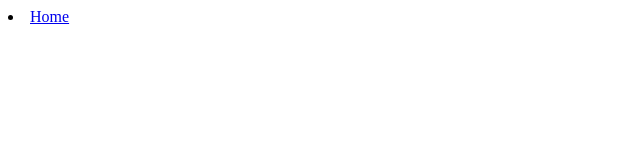
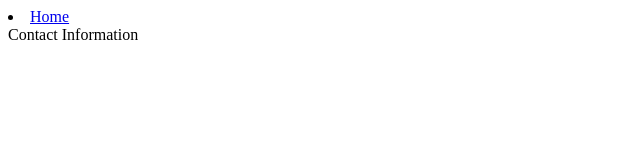
Before and after one commit to abuhanaan/mini-project2, a plain HTML site: page index.html in a window 1280 px wide. Shown: the whole page, without its empty margins (0-640 px from the left). Drawn offline with Linux system fonts and the light colour scheme.

Commit message:
Add contact information

```diff
--- a/index.html
+++ b/index.html
@@ -9,4 +9,5 @@
     <li><a href="#">Home</a></li>
   </nav>
   <body></body>
+  <footer>Contact Information</footer>
 </html>
```
